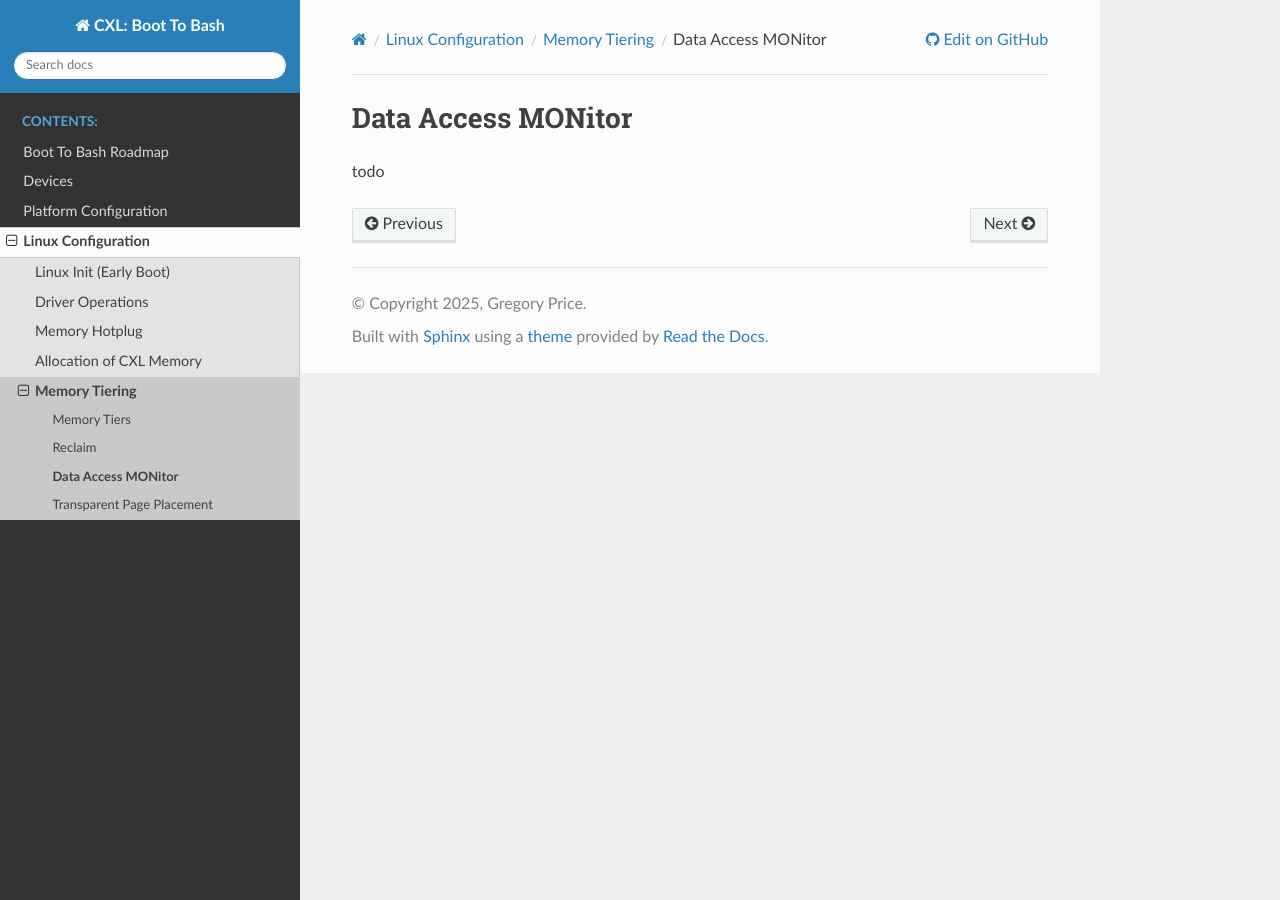
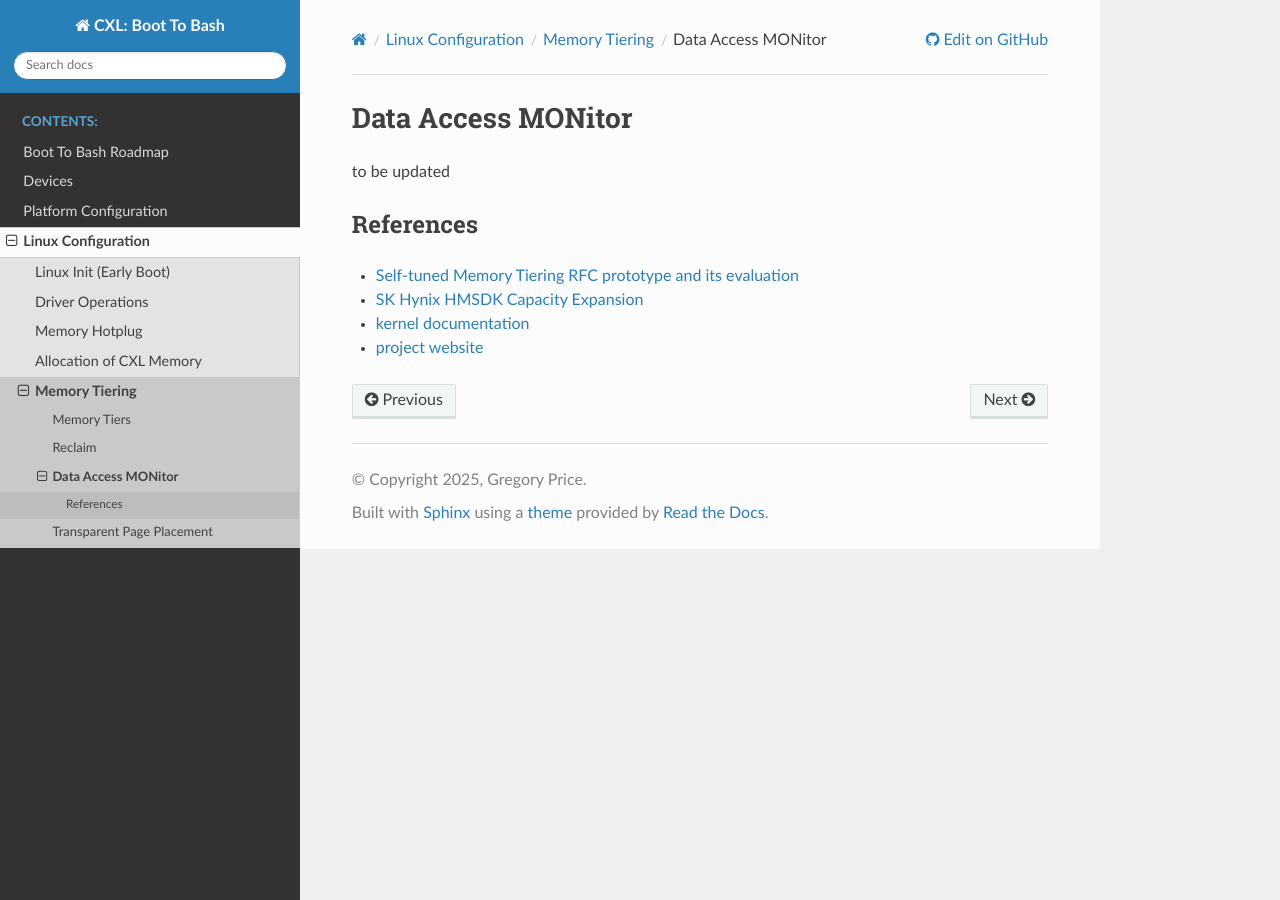
Before and after one commit to sjp38/cxl-boot-to-bash, a Sphinx documentation site: the page built from doc/linux/tiering/damon.rst, in a window 1280 px wide. Built offline with Sphinx 7.4.7 and the Read the Docs theme 3.1.0, drawn with Linux system fonts in a browser that asks for light colours.

Commit message:
doc/linux/tiering/damon: add basic references
Put basic references for the topic.  More content updates are needed.

Signed-off-by: SeongJae Park <sj@kernel.org>

```diff
--- a/doc/linux/tiering/damon.rst
+++ b/doc/linux/tiering/damon.rst
@@ -3,7 +3,15 @@
 Data Access MONitor
 ===================
 
-todo
+to be updated
+
+References
+----------
+
+- `Self-tuned Memory Tiering RFC prototype and its evaluation <https://lore.kernel.org/all/20250320053937.57734-1-sj@kernel.org/>`_
+- `SK Hynix HMSDK Capacity Expansion <https://github.com/skhynix/hmsdk/wiki/Capacity-Expansion>`_
+- `kernel documentation <https://origin.kernel.org/doc/html/latest/mm/damon/>`_
+- `project website <https://damonitor.github.io/>`_
 
 .. toctree::
    :maxdepth: 1
```
